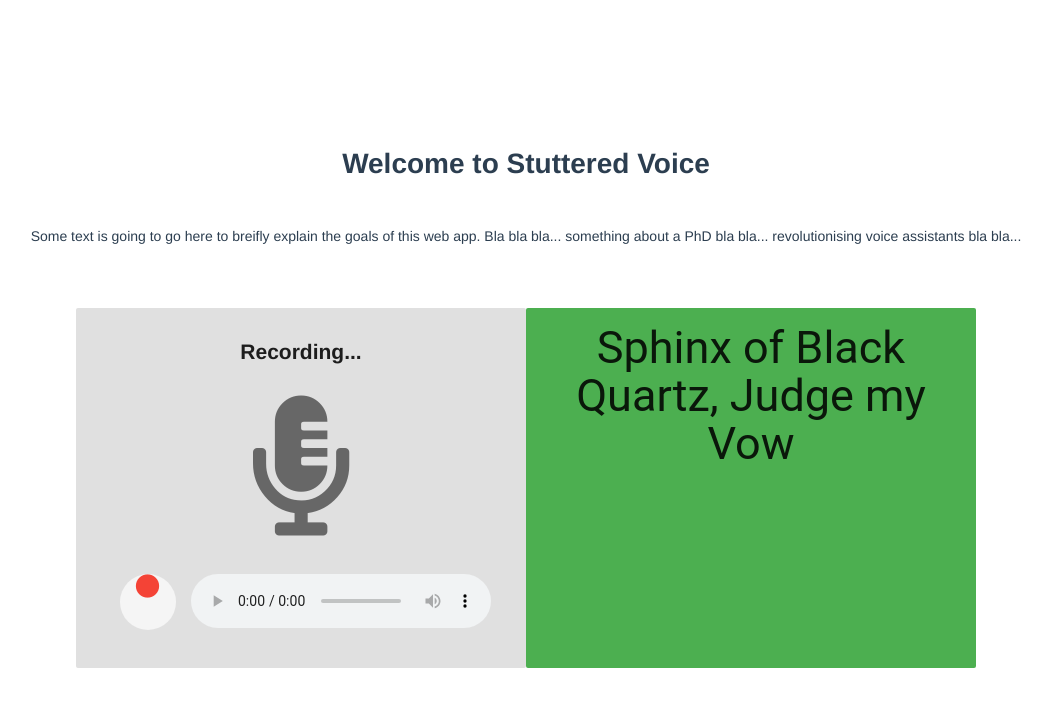
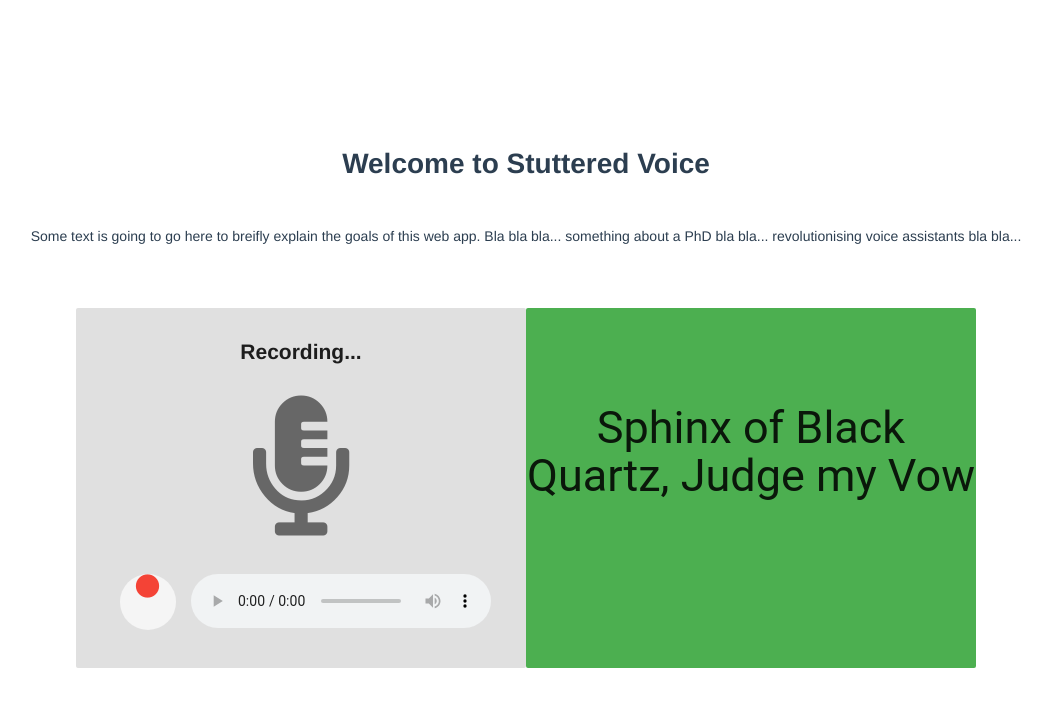
Before and after one commit to DarthEmpty/stammered-voice, a Vue app: page / in a window 1280 px wide. Shown: the top 706 px of the page, without its empty margins (114-1166 px from the left). Built offline with nearby package versions, Linux system fonts and the light colour scheme; no server answers.

Commit message:
Alter CueCard layout

```diff
--- a/src/components/CueCard.vue
+++ b/src/components/CueCard.vue
@@ -1,9 +1,18 @@
 <template>
   <div class="cue-card">
     <v-flex>
-      <v-card flat color="green" max-width="450" min-height="360">
-        <v-card-text class="display-2">{{ text }}</v-card-text>
-      </v-card>
+      <v-sheet flat
+        color="green"
+        max-width="450"
+        min-height="360"
+        class="py-5"
+      >
+        <v-layout column fill-height justify-space-between>
+          <v-flex class="my-5">
+            <p class="display-2">{{ text }}</p>
+          </v-flex>
+        </v-layout>
+      </v-sheet>
     </v-flex>
   </div>
 </template>
```
